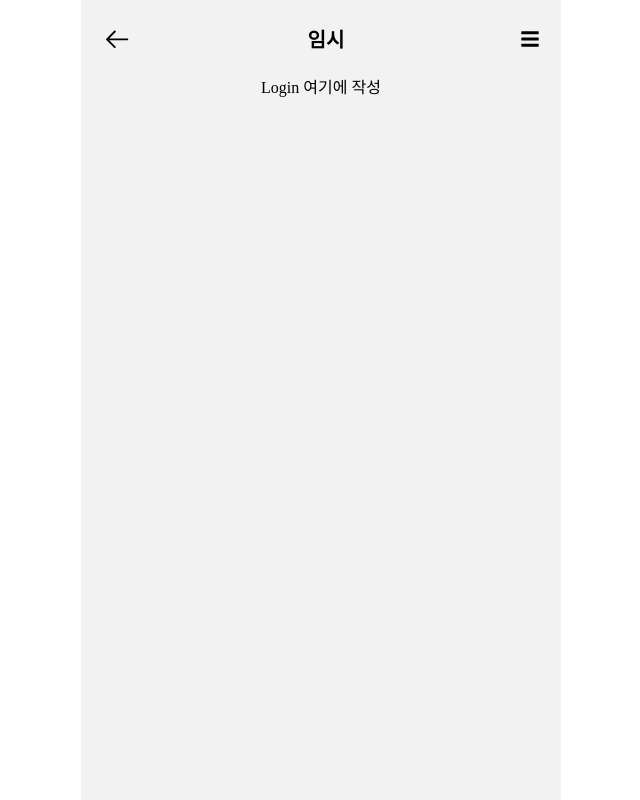
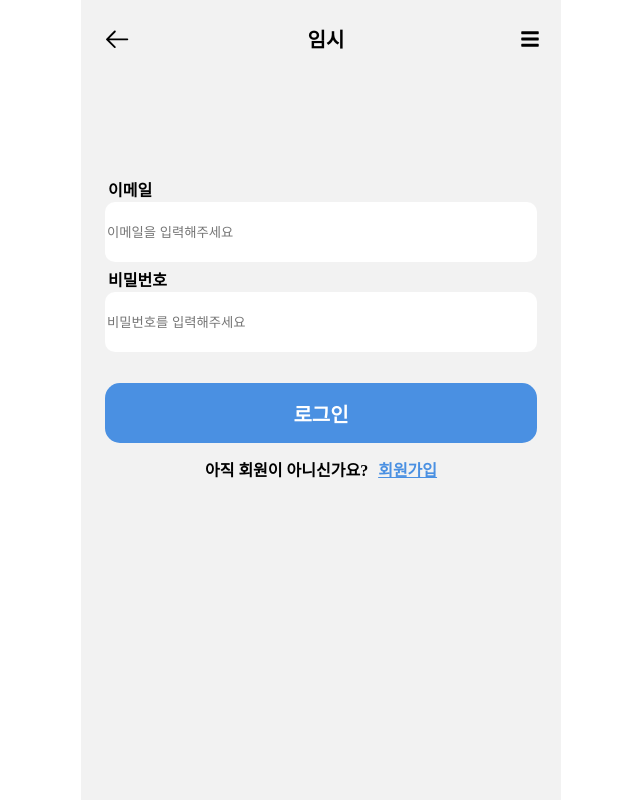
Before and after one commit to horangdev1513/likelion_12_hackerton, a React (Vite) app: page /login in a window 1280 px wide. Shown: the whole page, without its empty margins (319-959 px from the left). Built offline with nearby package versions, Linux system fonts and the light colour scheme; the HTML template or start-up script is replaced by a standard one.

Commit message:
✨Feat: 로그인 페이지(임시)

```diff
--- a/src/components/Button.jsx
+++ b/src/components/Button.jsx
@@ -1,11 +1,9 @@
-import { StyleLink, StyledButton } from './styles';
+import { StyledButton } from './styles';
 
-export default function Button({ text, link, width, height }) {
+export function LargeButton({ text, ...props }) {
   return (
-    <StyleLink to={link} $height={height} $width={width}>
-      <StyledButton>
-        <p>{text}</p>
-      </StyledButton>
-    </StyleLink>
+    <StyledButton {...props}>
+      <p>{text}</p>
+    </StyledButton>
   );
 }
--- /dev/null
+++ b/src/components/Input.jsx
@@ -0,0 +1,14 @@
+import { InputLayout, StyledInput } from './styles';
+
+export default function Input({ text, id, ...props }) {
+  return (
+    <InputLayout>
+      <div className="label-box">
+        <label htmlFor={id} className="label-text">
+          {text && text}
+        </label>
+      </div>
+      <StyledInput id={id} {...props} />
+    </InputLayout>
+  );
+}
--- a/src/components/styles.js
+++ b/src/components/styles.js
@@ -60,15 +60,9 @@ export const HeaderTitle = styled.h1`
 
 // Button.jsx
 
-export const StyleLink = styled(Link)`
-  width: ${({ $width }) => $width + '%'};
-  height: ${({ $height }) => $height + 'px'};
-  margin-top: 30px;
-`;
-
 export const StyledButton = styled.button`
   width: 100%;
-  height: 100%;
+  height: 60px;
   border: none;
   border-radius: 15px;
   background-color: ${({ theme }) => theme.color.main};
@@ -79,3 +73,28 @@ export const StyledButton = styled.button`
     font-weight: ${({ theme }) => theme.fontWeight.xl};
   }
 `;
+
+// Input.jsx
+
+export const InputLayout = styled.div`
+  width: 100%;
+  height: 60px;
+
+  margin-bottom: 30px;
+
+  & .label-box {
+    margin: 3px;
+  }
+
+  & .label-text {
+    font-size: ${({ theme }) => theme.fontSize.m};
+    font-weight: ${({ theme }) => theme.fontWeight.l};
+  }
+`;
+
+export const StyledInput = styled.input`
+  width: 100%;
+  height: 100%;
+  border-radius: 10px;
+  border: none;
+`;
--- a/src/data/styles/globalStyles.js
+++ b/src/data/styles/globalStyles.js
@@ -30,4 +30,12 @@ export const GlobalStyle = createGlobalStyle`
     display: none;
   }
 
+  a {
+
+  text-decoration: none;
+
+  color: #222;
+
+}
+
 `;
--- a/src/pages/home/Home.jsx
+++ b/src/pages/home/Home.jsx
@@ -1,11 +1,21 @@
-import Button from '../../components/Button';
 import SwiperSection from './Swiper';
+import { useNavigate } from 'react-router-dom';
+
+import { LargeButton } from '../../components/Button';
+import { HomeButtonBox } from './styles';
 
 export default function HomePage() {
+  const navigate = useNavigate();
+
+  function navHandler() {
+    navigate('/login');
+  }
   return (
     <>
       <SwiperSection />
-      <Button text="시작하기" link="/login" height={60} width={100} />
+      <HomeButtonBox>
+        <LargeButton text="시작하기" onClick={navHandler} />
+      </HomeButtonBox>
     </>
   );
 }
--- a/src/pages/home/styles.js
+++ b/src/pages/home/styles.js
@@ -1,6 +1,12 @@
 import { Swiper } from 'swiper/react';
 import styled from 'styled-components';
 
+// Home.jsx
+
+export const HomeButtonBox = styled.div`
+  width: 100%;
+  margin-top: 40px;
+`;
 // Swiper.jsx
 
 export const StyledSwiper = styled(Swiper)`
--- /dev/null
+++ b/src/pages/login/Form.jsx
@@ -0,0 +1,49 @@
+import { useState } from 'react';
+
+import Input from '../../components/Input';
+import { LargeButton } from '../../components/Button';
+import { FormLayout } from './styles';
+export default function Form() {
+  const [values, setValues] = useState({
+    email: '',
+    password: '',
+  });
+
+  function inputValueHandler(indetifier, e) {
+    setValues(prev => ({
+      ...prev,
+      [indetifier]: e.target.value,
+    }));
+  }
+
+  function submitHandler(e) {
+    e.preventDefault();
+
+    console.log(values);
+  }
+  return (
+    <FormLayout>
+      <form onSubmit={submitHandler}>
+        <Input
+          text="이메일"
+          id="email"
+          type="email"
+          name="email"
+          placeholder="이메일을 입력해주세요"
+          onChange={e => inputValueHandler('email', e)}
+        />
+        <Input
+          text="비밀번호"
+          id="password"
+          type="password"
+          name="password"
+          placeholder="비밀번호를 입력해주세요"
+          onChange={e => inputValueHandler('password', e)}
+        />
+        <div className="buttonbox">
+          <LargeButton text="로그인" onClick={submitHandler} />
+        </div>
+      </form>
+    </FormLayout>
+  );
+}
--- a/src/pages/login/Login.jsx
+++ b/src/pages/login/Login.jsx
@@ -1,7 +1,18 @@
+import { Link } from 'react-router-dom';
+
+import { LoginSignupParagraph } from './styles';
+import Form from './Form';
+
 export default function LoginPage() {
   return (
     <>
-      <h1>Login 여기에 작성</h1>
+      <Form />
+      <LoginSignupParagraph>
+        아직 회원이 아니신가요?
+        <Link to="/signup">
+          <span className="signup">회원가입</span>
+        </Link>
+      </LoginSignupParagraph>
     </>
   );
 }
--- /dev/null
+++ b/src/pages/login/styles.js
@@ -0,0 +1,26 @@
+import styled from 'styled-components';
+
+// Form.jsx
+
+export const FormLayout = styled.div`
+  width: 100%;
+
+  margin-top: 100px;
+
+  & .buttonbox {
+    margin-top: 50px;
+  }
+`;
+// Login.jsx
+
+export const LoginSignupParagraph = styled.p`
+  margin-top: 20px;
+  font-size: ${({ theme }) => theme.fontSize.m};
+  font-weight: ${({ theme }) => theme.fontWeight.l};
+
+  & .signup {
+    margin-left: 10px;
+    color: ${({ theme }) => theme.color.main};
+    text-decoration: underline;
+  }
+`;
--- a/src/pages/mypage/MyPage.jsx
+++ b/src/pages/mypage/MyPage.jsx
@@ -1,7 +1,3 @@
 export default function MyPage() {
-  return (
-    <>
-      <h1>My Page 여기에 작성</h1>
-    </>
-  );
+  return <></>;
 }
```
Also changed, not shown: src/hooks/useInput.js (added, +8 -0 lines), src/utils/validation.js (added).
